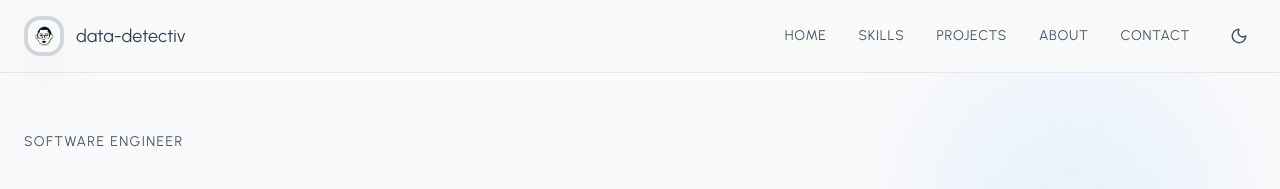
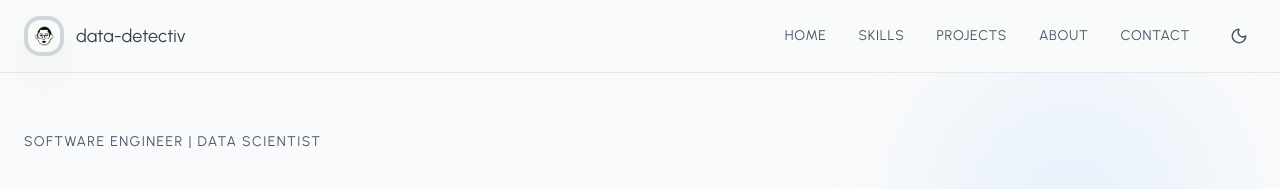
Before and after one commit to data-detectiv/my-portfolio, a React (Vite) app in the folder frontend/: page / in a window 1280 px wide. Shown: the top 189 px of the page. Built offline with nearby package versions, Linux system fonts and the light colour scheme.

Commit message:
Update HeroSection.jsx

```diff
--- a/frontend/src/components/Sections/HeroSection.jsx
+++ b/frontend/src/components/Sections/HeroSection.jsx
@@ -268,7 +268,7 @@ const HeroSection = () => {
                             variants={textVariants}
                             className={`text-sm uppercase tracking-widest ${isDarkMode ? "text-gray-500" : "text-gray-600"} mt-3 mb-6`}
                         >
-                            Software Engineer
+                            Software Engineer | Data Scientist
                         </motion.div>
 
                         <motion.h1
```
